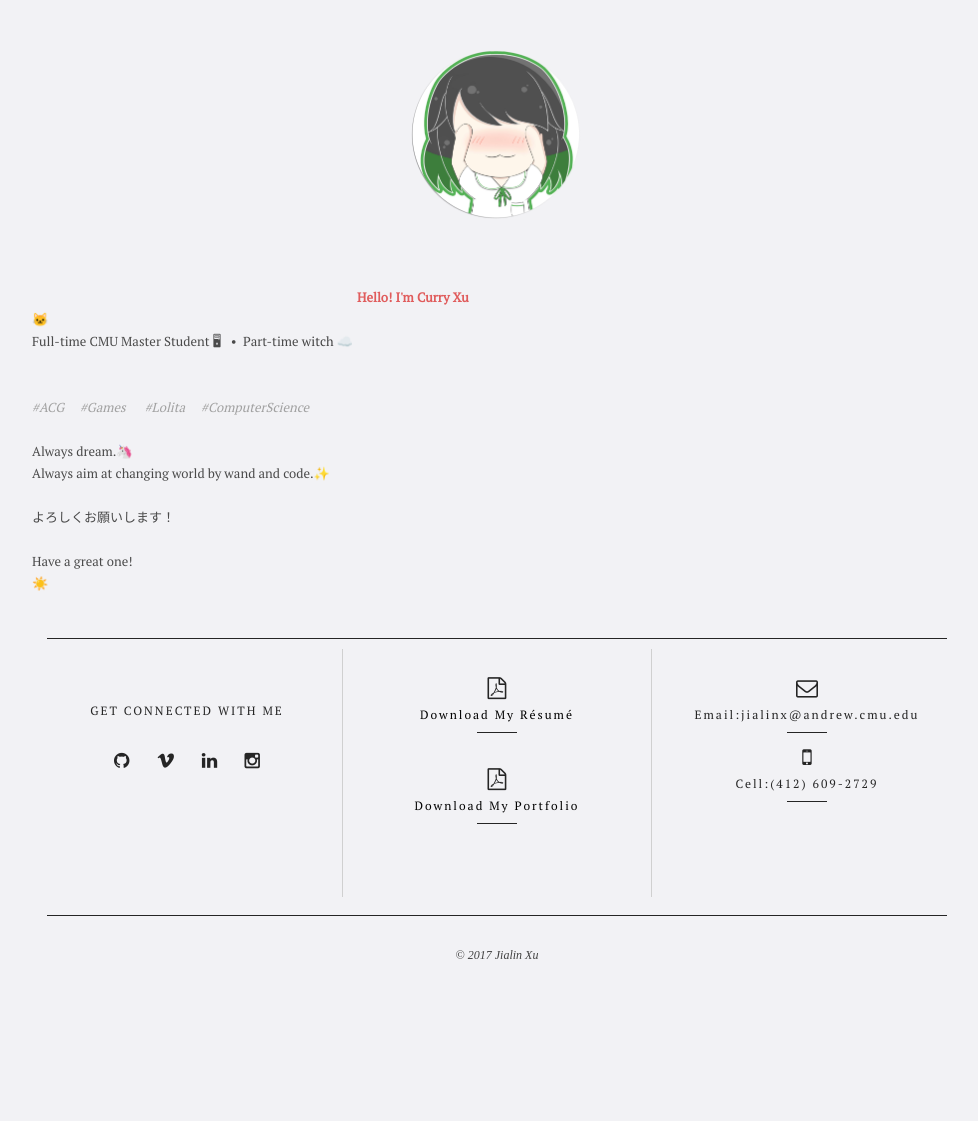
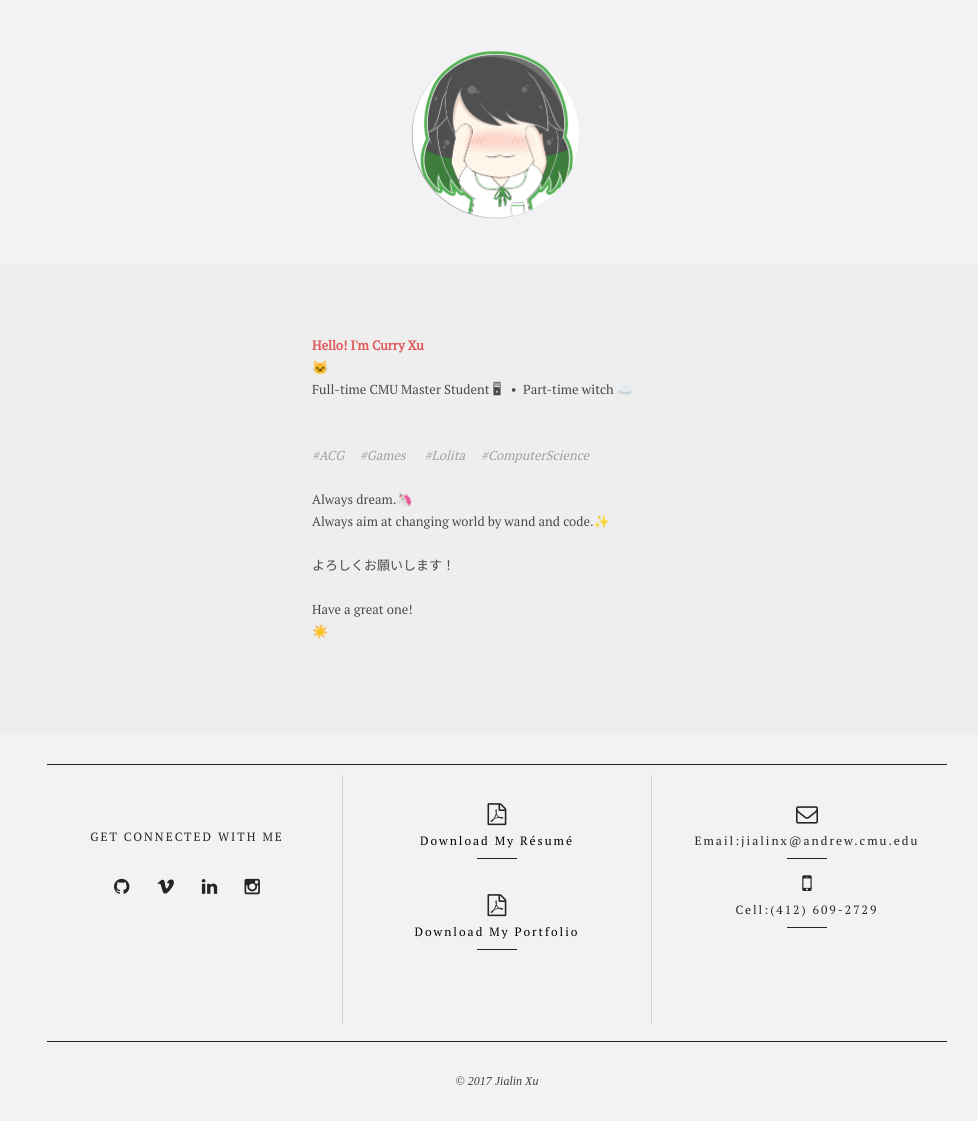
Before and after one commit to pengw0048/CurryX.github.io, a Jekyll site: the page index.html, which Jekyll copies as it is, in a window 1280 px wide. Shown: the whole page, without its empty margins (143-1121 px from the left). Built offline with Jekyll 4.4.1, drawn with Linux system fonts in a browser that asks for light colours; before the commit the page ends 995 px from its top, so only the background shows below that.

Commit message:
jumbotron sep-col
Signed-off-by: CurryX <sakura8mery@gmail.com>

```diff
--- a/index.html
+++ b/index.html
@@ -56,13 +56,14 @@
     </section><!-- /header -->
 
     <section>
+        <div class = "jumbotron">
         <div class="container">
             <div class="row">
                 <div class="col-md-4">
                 </div>
 
-                <b class="col-md-8">
-                    <b></b><strong><span style="color:#e05c5c">&#8203;<br/>Hello! I'm Curry Xu&nbsp;</span></strong></b>
+                <div class="col-md-8">
+                    <b><strong><span style="color:#e05c5c">&#8203;<br/>Hello! I'm Curry Xu&nbsp;</span></strong></b>
                         <br/>&#128049;<br/>
                         <span>Full-time CMU Master Student&nbsp;</span>&#128421;
 
@@ -78,6 +79,7 @@
 
                 </div>
             </div>
+        </div>
         </div>
 
                 <!--
```
